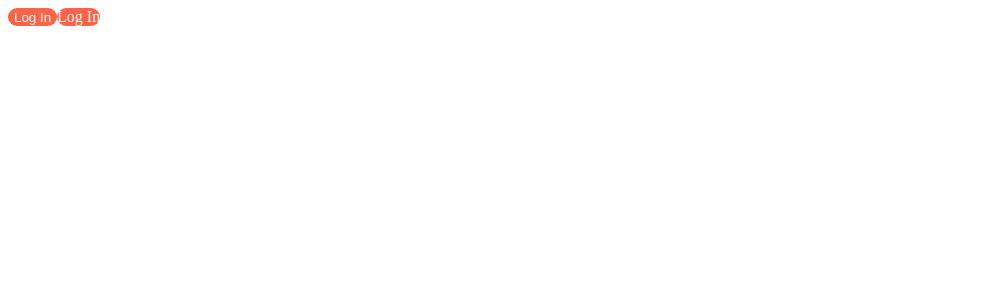
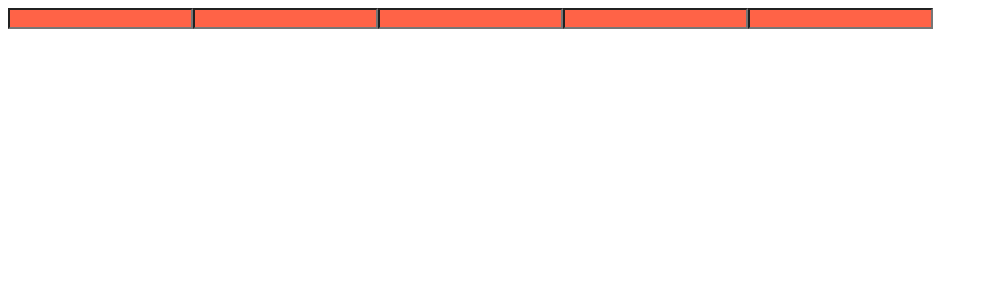
Before and after one commit to nakusha/react_masterclass, a React (Create React App) app: page / in a window 1280 px wide. Shown: the top 300 px of the page, without its empty margins (0-988 px from the left). Built offline with nearby package versions, Linux system fonts and the light colour scheme.

Commit message:
styled component attrs

```diff
--- a/src/App.js
+++ b/src/App.js
@@ -3,18 +3,18 @@
 const Father = styled.div`
   display: flex;
 `;
-const Btn = styled.button`
-  color: white;
+const Input = styled.input.attrs({ required: true, minLength: 10 })`
   background-color: tomato;
-  border: 0;
-  border-radius: 15px;
 `;
 
 const App = () => {
   return (
     <Father>
-      <Btn>Log In</Btn>
-      <Btn as="a">Log In</Btn>
+      <Input />
+      <Input />
+      <Input />
+      <Input />
+      <Input />
     </Father>
   );
 };
```
